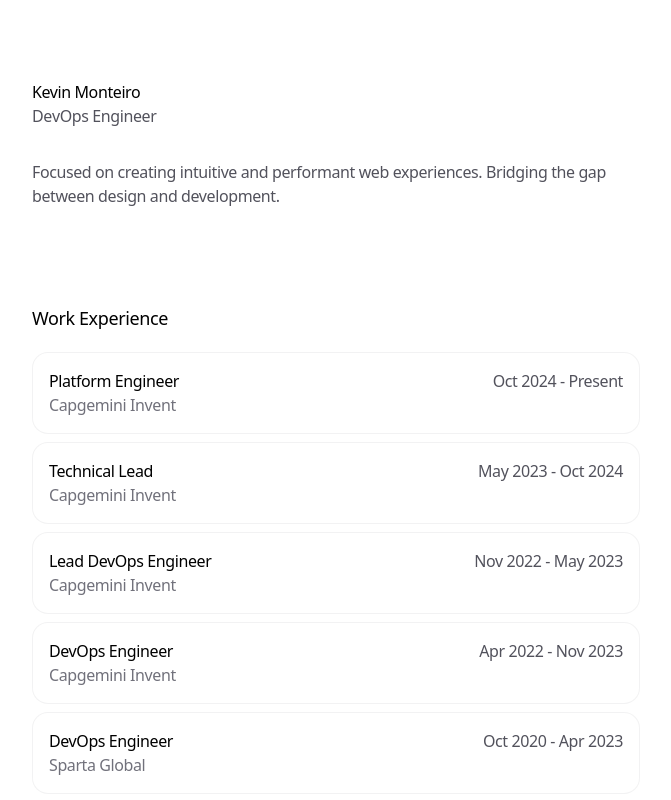
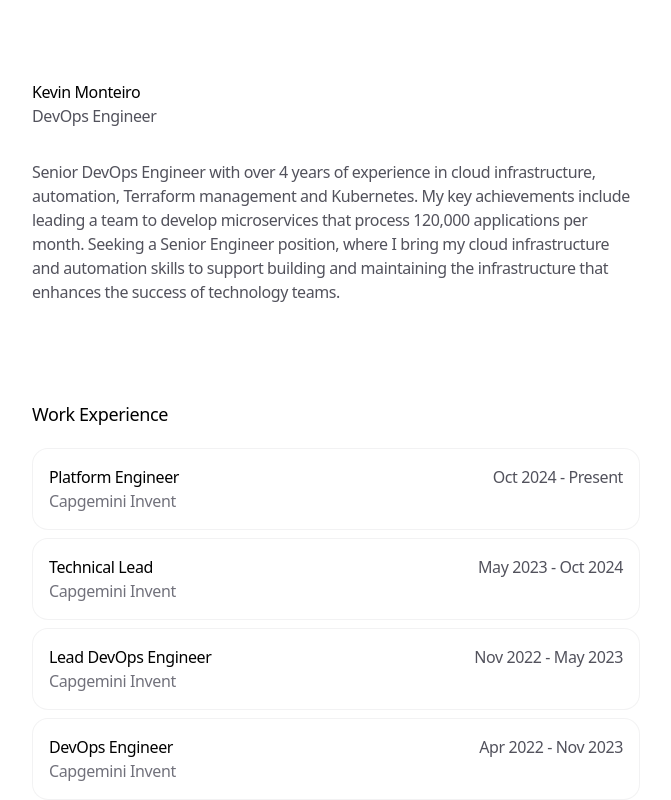
Before and after one commit to km-aero/my-website, a Next.js app: page / in a window 1280 px wide. Shown: the top 800 px of the page, without its empty margins (304-975 px from the left). Built offline with nearby package versions, Linux system fonts and the light colour scheme.

Commit message:
update about me section

```diff
--- a/app/page.tsx
+++ b/app/page.tsx
@@ -80,8 +80,13 @@ export default function Personal() {
       >
         <div className="flex-1">
           <p className="text-zinc-600 dark:text-zinc-400">
-            Focused on creating intuitive and performant web experiences.
-            Bridging the gap between design and development.
+            Senior DevOps Engineer with over 4 years of experience in cloud
+            infrastructure, automation, Terraform management and Kubernetes. My
+            key achievements include leading a team to develop microservices
+            that process 120,000 applications per month. Seeking a Senior
+            Engineer position, where I bring my cloud infrastructure and
+            automation skills to support building and maintaining the
+            infrastructure that enhances the success of technology teams.
           </p>
         </div>
       </motion.section>
```
